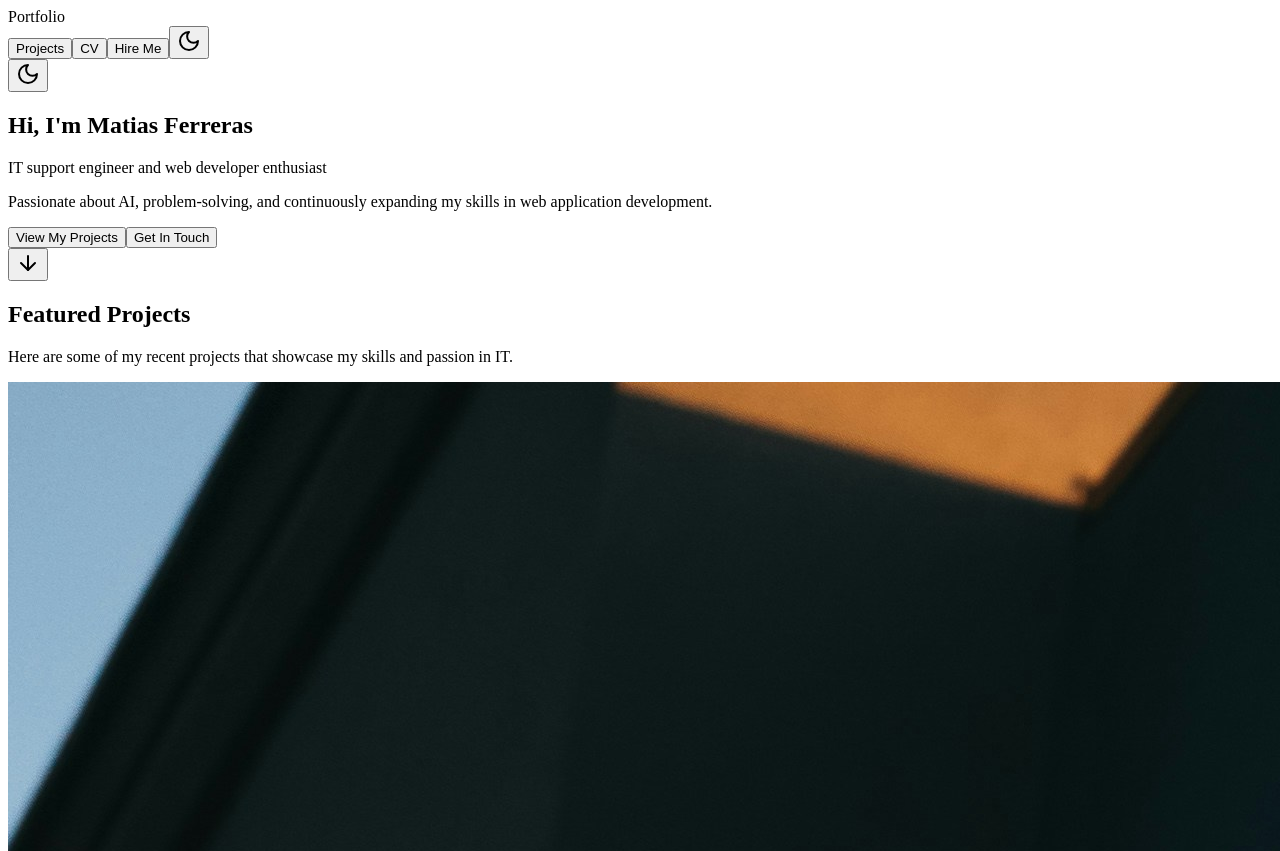
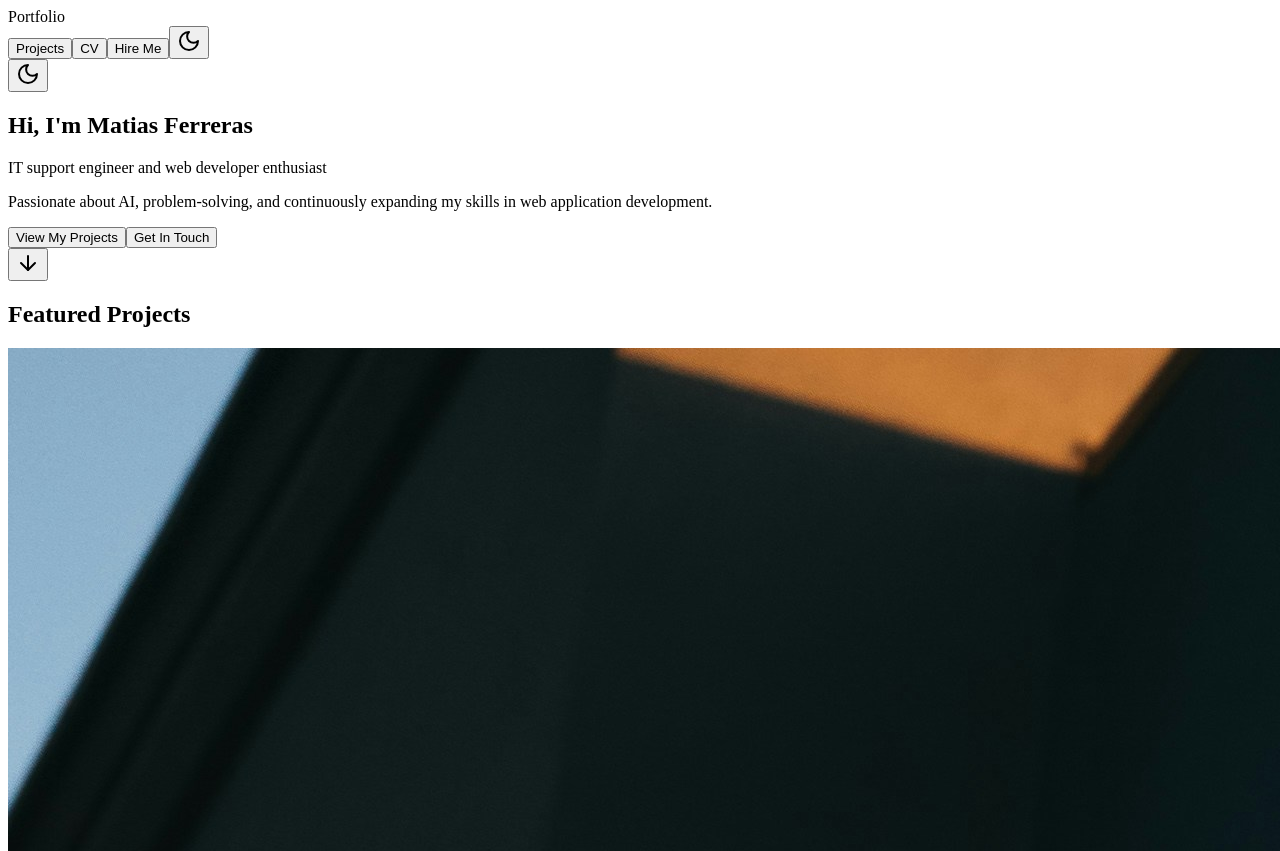
Before and after one commit to fdesign1/portfolioapps, a React (Vite) app in the folder client/: page / in a window 1280 px wide. Shown: the top 851 px of the page. Built offline with nearby package versions, Linux system fonts and the light colour scheme.

Commit message:
cambios en los nombres de projectos2

```diff
--- a/client/src/components/Projects.tsx
+++ b/client/src/components/Projects.tsx
@@ -1,6 +1,6 @@
-import React from 'react';
-import { ProjectCard } from './ProjectCard';
-import { projects } from '@/data/projects';
+import React from "react";
+import { ProjectCard } from "./ProjectCard";
+import { projects } from "@/data/projects";
 
 export function Projects() {
   return (
@@ -10,9 +10,7 @@
           <h2 className="text-3xl sm:text-4xl font-bold text-foreground mb-4">
             Featured Projects
           </h2>
-          <p className="text-lg text-muted-foreground max-w-2xl mx-auto">
-            Here are some of my recent projects that showcase my skills and passion in IT.
-          </p>
+          <p className="text-lg text-muted-foreground max-w-2xl mx-auto"></p>
         </div>
 
         <div className="grid grid-cols-1 md:grid-cols-2 lg:grid-cols-3 gap-8">
```
